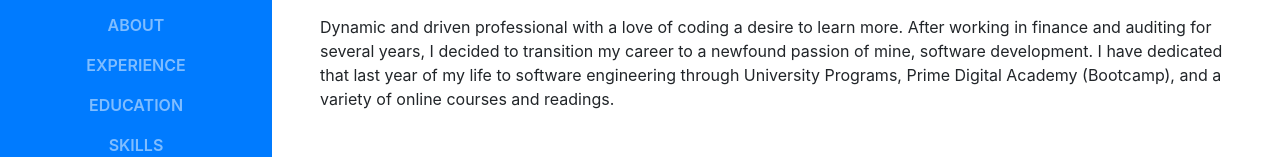
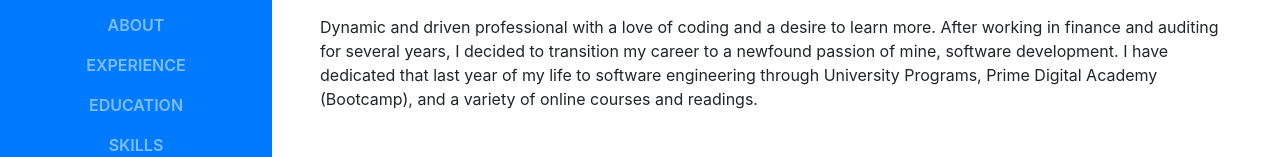
Before and after one commit to DericAaron/DericJAaron, a website with bundled scripts: page index.html in a window 1280 px wide. Shown: the part 349-506 px from the top of the page. Built offline with nearby package versions, Linux system fonts and the light colour scheme; a web font is replaced by a local one.

Commit message:
Edited personal bio

```diff
--- a/index.html
+++ b/index.html
@@ -71,7 +71,7 @@
           <div class="subheading mb-5">(763) 318-8405 ·
             <a href="mailto:aaro0034@umn.edu">aaro0034@umn.edu</a>
           </div>
-          <p class="mb-5">Dynamic and driven professional with a love of coding a desire to learn more. After working in finance and auditing for several years, I decided to transition my career to a newfound passion of mine, software development. I have dedicated that last year of my life to software engineering through University Programs, Prime Digital Academy (Bootcamp), and a variety of online courses and readings. </p>
+          <p class="mb-5">Dynamic and driven professional with a love of coding and a desire to learn more. After working in finance and auditing for several years, I decided to transition my career to a newfound passion of mine, software development. I have dedicated that last year of my life to software engineering through University Programs, Prime Digital Academy (Bootcamp), and a variety of online courses and readings. </p>
           <ul class="list-inline list-social-icons mb-0">
             <li class="list-inline-item">
               <a href="#">
```
